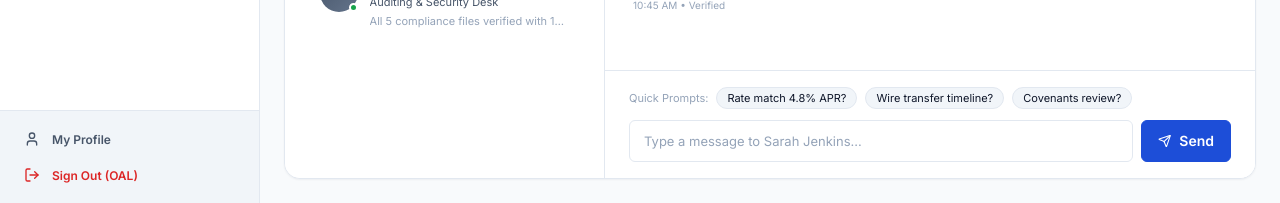
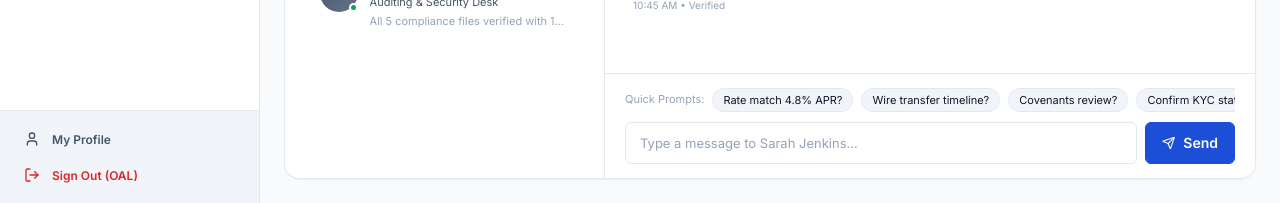
Before and after one commit to AKRITIKUSHWAHA/CRM, a React (Vite) app: page /oal/borrower/messages in a window 1280 px wide. Shown: the part 597-800 px from the top of the page. Built offline with nearby package versions, Linux system fonts and the light colour scheme; the HTML template or start-up script is replaced by a standard one.

Commit message:
fix(messages): enable touchAction pan-x and flexShrink 0 on quick prompts for ultra smooth horizontal sliding

```diff
--- a/src/pages/oal/borrower/OalBorrowerMessages.jsx
+++ b/src/pages/oal/borrower/OalBorrowerMessages.jsx
@@ -553,30 +553,52 @@ export const OalBorrowerMessages = () => {
           {/* Quick Negotiation Chips + Composer */}
           <div
             style={{
-              padding: '1rem 1.5rem',
+              padding: '0.85rem 1.25rem',
               borderTop: '1px solid var(--border)',
               backgroundColor: 'var(--surface)',
               display: 'flex',
               flexDirection: 'column',
               gap: '0.65rem',
+              width: '100%',
+              maxWidth: '100%',
+              minWidth: 0,
+              boxSizing: 'border-box',
             }}
           >
-            {/* Quick Action Suggestion Chips */}
-            <div className="flex items-center gap-2 overflow-x-auto pb-1" style={{ WebkitOverflowScrolling: 'touch' }}>
-              <span className="text-tertiary text-xs whitespace-nowrap" style={{ fontSize: '11px' }}>Quick Prompts:</span>
+            {/* Quick Action Suggestion Chips - Smooth Horizontal Touch Scroll */}
+            <div
+              className="flex items-center gap-2 pb-1"
+              style={{
+                overflowX: 'auto',
+                WebkitOverflowScrolling: 'touch',
+                touchAction: 'pan-x',
+                width: '100%',
+                maxWidth: '100%',
+                minWidth: 0,
+                display: 'flex',
+                alignItems: 'center',
+                whiteSpace: 'nowrap',
+                scrollbarWidth: 'none',
+                msOverflowStyle: 'none',
+              }}
+            >
+              <span className="text-tertiary text-xs whitespace-nowrap" style={{ fontSize: '11px', flexShrink: 0 }}>
+                Quick Prompts:
+              </span>
               <button
                 type="button"
                 onClick={() => handleQuickChip('Can we negotiate 4.8% APR with Vanguard Capital?')}
                 className="chip-btn"
                 style={{
                   fontSize: '11px',
-                  padding: '3px 10px',
+                  padding: '4px 10px',
                   borderRadius: '9999px',
                   backgroundColor: 'var(--surface-secondary)',
                   border: '1px solid var(--border)',
                   color: 'var(--text-primary)',
                   cursor: 'pointer',
                   whiteSpace: 'nowrap',
+                  flexShrink: 0,
                 }}
               >
                 Rate match 4.8% APR?
@@ -587,13 +609,14 @@ export const OalBorrowerMessages = () => {
                 className="chip-btn"
                 style={{
                   fontSize: '11px',
-                  padding: '3px 10px',
+                  padding: '4px 10px',
                   borderRadius: '9999px',
                   backgroundColor: 'var(--surface-secondary)',
                   border: '1px solid var(--border)',
                   color: 'var(--text-primary)',
                   cursor: 'pointer',
                   whiteSpace: 'nowrap',
+                  flexShrink: 0,
                 }}
               >
                 Wire transfer timeline?
@@ -604,21 +627,58 @@ export const OalBorrowerMessages = () => {
                 className="chip-btn"
                 style={{
                   fontSize: '11px',
-                  padding: '3px 10px',
+                  padding: '4px 10px',
                   borderRadius: '9999px',
                   backgroundColor: 'var(--surface-secondary)',
                   border: '1px solid var(--border)',
                   color: 'var(--text-primary)',
                   cursor: 'pointer',
                   whiteSpace: 'nowrap',
+                  flexShrink: 0,
                 }}
               >
                 Covenants review?
               </button>
+              <button
+                type="button"
+                onClick={() => handleQuickChip('All KYC legal documents are verified with 100% SHA-256 seal.')}
+                className="chip-btn"
+                style={{
+                  fontSize: '11px',
+                  padding: '4px 10px',
+                  borderRadius: '9999px',
+                  backgroundColor: 'var(--surface-secondary)',
+                  border: '1px solid var(--border)',
+                  color: 'var(--text-primary)',
+                  cursor: 'pointer',
+                  whiteSpace: 'nowrap',
+                  flexShrink: 0,
+                }}
+              >
+                Confirm KYC status
+              </button>
+              <button
+                type="button"
+                onClick={() => handleQuickChip('Ready to execute term sheet #VC-9021 via digital signature.')}
+                className="chip-btn"
+                style={{
+                  fontSize: '11px',
+                  padding: '4px 10px',
+                  borderRadius: '9999px',
+                  backgroundColor: 'var(--surface-secondary)',
+                  border: '1px solid var(--border)',
+                  color: 'var(--text-primary)',
+                  cursor: 'pointer',
+                  whiteSpace: 'nowrap',
+                  flexShrink: 0,
+                }}
+              >
+                Execute Term Sheet
+              </button>
             </div>
 
             {/* Chat Input Bar */}
-            <form onSubmit={handleSend} className="flex items-center gap-2">
+            <form onSubmit={handleSend} className="flex items-center gap-2" style={{ width: '100%', minWidth: 0 }}>
               <Input
                 value={inputMsg}
                 onChange={(e) => setInputMsg(e.target.value)}
```
